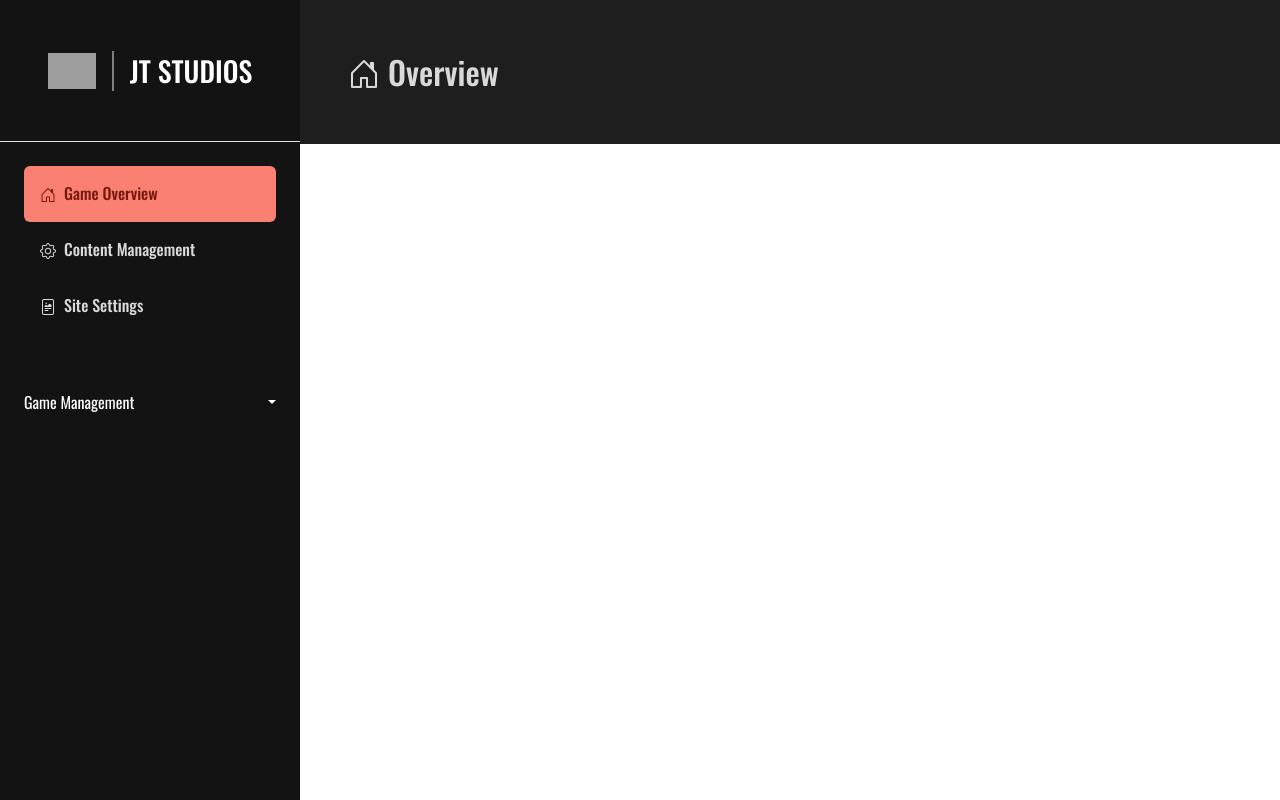
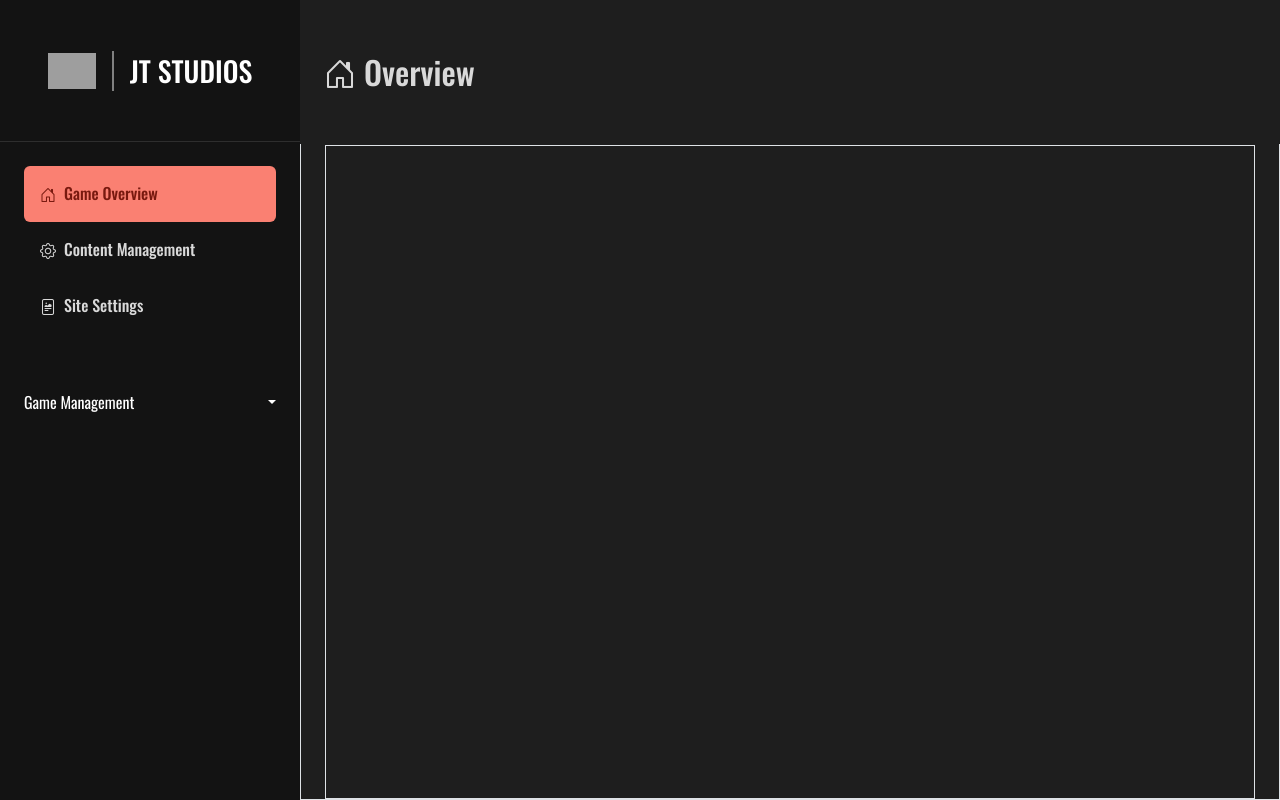
Before and after one commit to cessDevs1419/JTStudios, a Vue app: page /admin in a window 1280 px wide. Built offline with nearby package versions, Linux system fonts and the light colour scheme; grey boxes are pictures that could not be loaded.

Commit message:
fix sidebar responsiveness and functionality

```diff
--- a/src/App.vue
+++ b/src/App.vue
@@ -25,13 +25,6 @@
       SideBarComponent
     },
     methods: {
-      showSidebar() {
-        if (this.$refs.sidebar) {
-          this.$refs.sidebar.toggleSidebar();
-        } else {
-          console.error("Sidebar component not found.");
-        }
-      }
     }
   }
 </script>
@@ -42,11 +35,11 @@
   </NavbarComponent>
 
   <div class="d-flex mt-0 p-0">
-    <SideBarComponent ref="sidebar" v-if="!showNavbar" >
+    <SideBarComponent v-if="!showNavbar" >
     </SideBarComponent>
 
     <div class="container-fluid mt-0 p-0">
-      <PageHeaderComponent v-if="!showNavbar" @show-side-bar="showSidebar" >
+      <PageHeaderComponent v-if="!showNavbar" >
       </PageHeaderComponent>
 
       <RouterView />
--- /dev/null
+++ b/src/components/AdminContainer.vue
@@ -0,0 +1,13 @@
+<template>
+    <div class="container-fluid primary-bg h-100 px-4 border">
+        <slot>
+
+        </slot>
+    </div>
+</template>
+
+<style scoped>
+    div{
+        padding-top: 9rem;
+    }
+</style>
--- a/src/components/PageHeaderComponent.vue
+++ b/src/components/PageHeaderComponent.vue
@@ -1,18 +1,21 @@
-<script>
-    export default {
-        methods:{
-            showSideBar(){
-                this.$emit('show-side-bar')
-            }
-        }
-    }
-</script>
+
 
 <template>
     <div>
         <nav class="navbar primary-bg position-fixed p-0 w-100 z-1" data-bs-theme="dark">
-            <div class=" p-3 p-md-5 d-flex justify-content-start flex-wrap w-100">
-                <button class="navbar-brand bg-transparent border-0 p-0 w-100 cursor-pointer" @click="showSideBar" >
+            <div class=" p-3 py-md-5 px-md-4 d-flex justify-content-start flex-wrap w-100">
+                <!-- <button class="navbar-brand bg-transparent border-0 p-0 w-100 cursor-pointer" @click="showSideBar" >
+                    <div class="d-flex justify-content-between justify-content-md-around align-items-center ">
+                        <div class="logo">
+
+                        </div>
+                        <div class="divider"></div>
+                        <div class="title">
+                            <h2 class=" text-white m-0">JT STUDIOS</h2>
+                        </div>
+                    </div>
+                </button> -->
+                <button class="navbar-brand bg-transparent border-0 p-0 w-100 cursor-pointer btn btn-primary d-lg-none" type="button" data-bs-toggle="offcanvas" data-bs-target="#offcanvasResponsive" aria-controls="offcanvasResponsive">
                     <div class="d-flex justify-content-between justify-content-md-around align-items-center ">
                         <div class="logo">
 
@@ -23,6 +26,7 @@
                         </div>
                     </div>
                 </button>
+
                 <div class="body p-0">
                     <div class="title p-0 d-flex align-items-center primary-font">
                         <i class="bi my-0 bi-house-door fs-2 me-2 "></i>
--- a/src/components/SideBarComponent.vue
+++ b/src/components/SideBarComponent.vue
@@ -7,24 +7,29 @@ import IconLogo from './icons/IconLogo.vue';
     export default {
     data() {
         return {
-        isSidebarActive: false
+        isSidebarActive: false,
+        show: false
         };
     },
-    methods: {
-            toggleSidebar() {
-                this.isSidebarActive = !this.isSidebarActive;
+    methods:{
+        showMenu() {
+            this.show = !this.show;
         }
     }
     };
 </script>
 
 <template>
-    <div class="sidebar secondary-bg border-0" :class="{ 'sidebar-active': isSidebarActive }" >
-        <button @click="toggleSidebar" class="bg-transparent border-0 p-0 w-100">
-            <div class=" d-flex justify-content-around align-items-center border border-top-0 border-start-0 border-end-0 p-5 px-md-4">
+    <div class="offcanvas-lg offcanvas-start sidebar px-0 secondary-bg border-0" tabindex="-1" id="offcanvasResponsive" aria-labelledby="offcanvasResponsiveLabel">
+        <div class="offcanvas-header px-0">
+            <button type="button" class="btn w-100 bg-none d-flex justify-content-around bottom-divider align-items-center border border-top-0 border-start-0 border-end-0 p-5 px-md-4" data-bs-dismiss="offcanvas" data-bs-target="#offcanvasResponsive" aria-label="Close">
+                <IconLogo class=""></IconLogo>
+            </button>
+        </div>
+        <div class="sidebar overflow-y-auto">
+            <div class="d-none d-lg-flex justify-content-around bottom-divider align-items-center border border-top-0 border-start-0 border-end-0 p-5 px-md-4">
                 <IconLogo class=""></IconLogo>
             </div>
-        </button>
             <div class="nav-items p-4">
                 <router-link class="rounded-2 p-3 text-decoration-none primary-font d-flex align-items-center" to="/admin">
                     <i class="bi bi-house-door me-2"></i>
@@ -40,10 +45,10 @@ import IconLogo from './icons/IconLogo.vue';
                 </router-link>
             </div>
             <div class="dropdown mt-3 w-100">
-            <button class="btn btn-secondary p-3 px-4 bg-transparent border-0 rounded-2 w-100 d-flex align-items-center justify-content-between dropdown-toggle" type="button" data-bs-toggle="dropdown">
+                <button @click="showMenu" class="btn btn-secondary p-3 px-4 bg-transparent border-0 rounded-2 w-100 d-flex align-items-center justify-content-between dropdown-toggle" type="button" data-bs-toggle="dropdown">
                 Game Management
                 </button>
-            <ul class="dropdown-menu border-0 mt-0 py-0 bg-transparent px-4 w-100">
+                <ul v-if="show" class=" border-0 mt-0 py-0 bg-transparent px-4 w-100">
                     <li class="mt-0">
                         <router-link class="rounded-2 p-3 text-decoration-none tertiary-font border-0 d-flex align-items-center" to="/admin/add-game">
                             <i class="bi bi-plus-lg me-2"></i>
@@ -53,8 +58,6 @@ import IconLogo from './icons/IconLogo.vue';
                 </ul>
             </div>
         </div>
-
-    <div class="overlay position-fixed w-100 h-100 " :class="{ 'd-block': isSidebarActive }" >
 
     </div>
 </template>
@@ -68,20 +71,10 @@ import IconLogo from './icons/IconLogo.vue';
         height: 100vh;
     }
 
-    .divider{
-        border: 1px solid grey;
-        width: 1px;
-        height: 3rem;
-    }
 
 
-    .logo{
-        background-image: url('../assets/images/logo.png');
-        background-size: contain;
-        background-repeat: no-repeat;
-        background-position: center;
-        width: 48px;
-        height: 54px;
+    .bottom-divider{
+        border-color: var(--dark-grey) !important;
     }
 
 	.router-link-active{
@@ -89,32 +82,8 @@ import IconLogo from './icons/IconLogo.vue';
 		color: var(--secondary-font);
 	}
 
-
-
-    @media screen and (max-width: 960px) {
-
-        .sidebar{
-            transform: translateX(-100%);
-            transition: .3 s ease-out;
-            position: fixed;
+    .secondary-bg{
+        background-color: var(--secondary-color) !important;
     }
 
-        .sidebar-active{
-            transform: translateX(0%);
-            transition: .3 s ease-in;
-        }
-
-        .logo{
-            width: 38px;
-            height: 44px;
-        }
-        .divider{
-            height: 2rem;
-        }
-
-        .overlay{
-            display: none;
-            background: rgba(0, 0, 0, 0.753);
-        }
-    }
 </style>
--- a/src/views/admin/DashboardView.vue
+++ b/src/views/admin/DashboardView.vue
@@ -1,7 +1,9 @@
 
+<script setup>
+    import AdminContainer from '@/components/AdminContainer.vue';
+</script>
 <template>
-    <div class="w-100 border text-dark">
-        awdawd wadddddddddddddddddddddddddddddddddddddddddddddddddddddddddddddddddddddd
-
-    </div>
+    <AdminContainer>
+        <div class="border h-100"></div>
+    </AdminContainer>
 </template>
```
Lines whose indentation alone changed are shown as unchanged.
